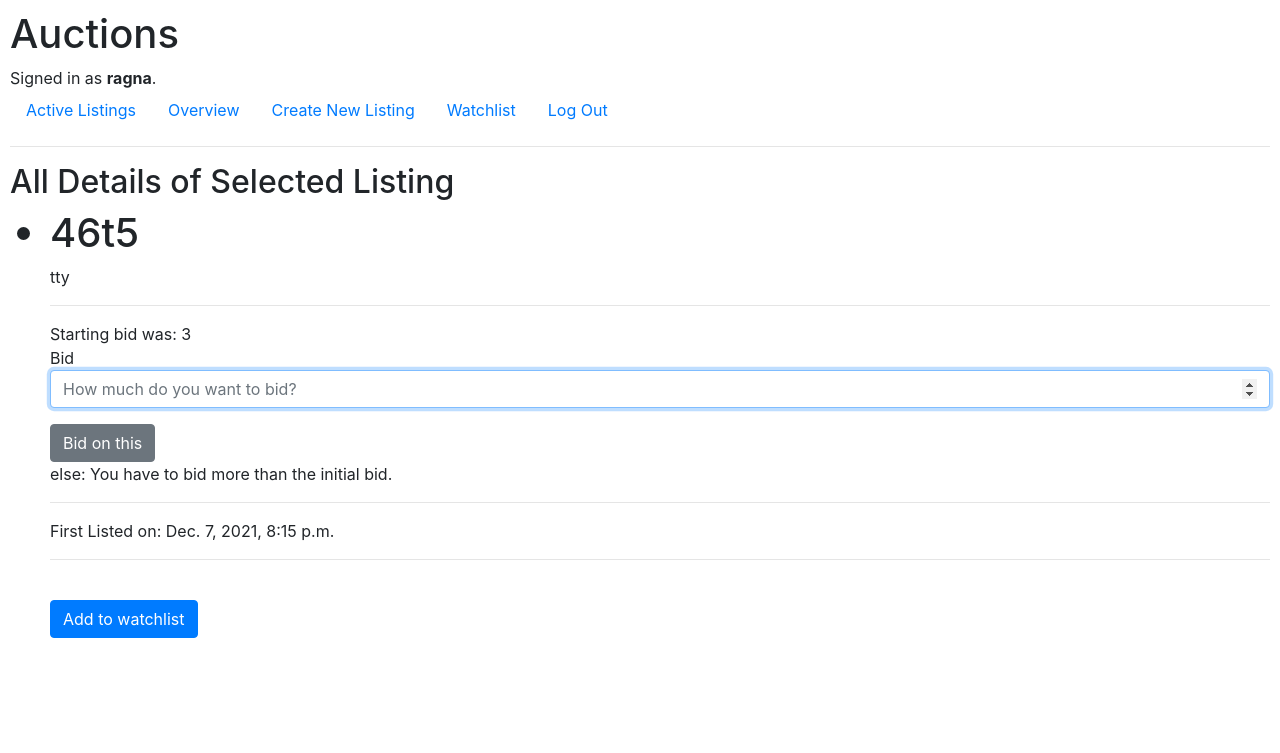
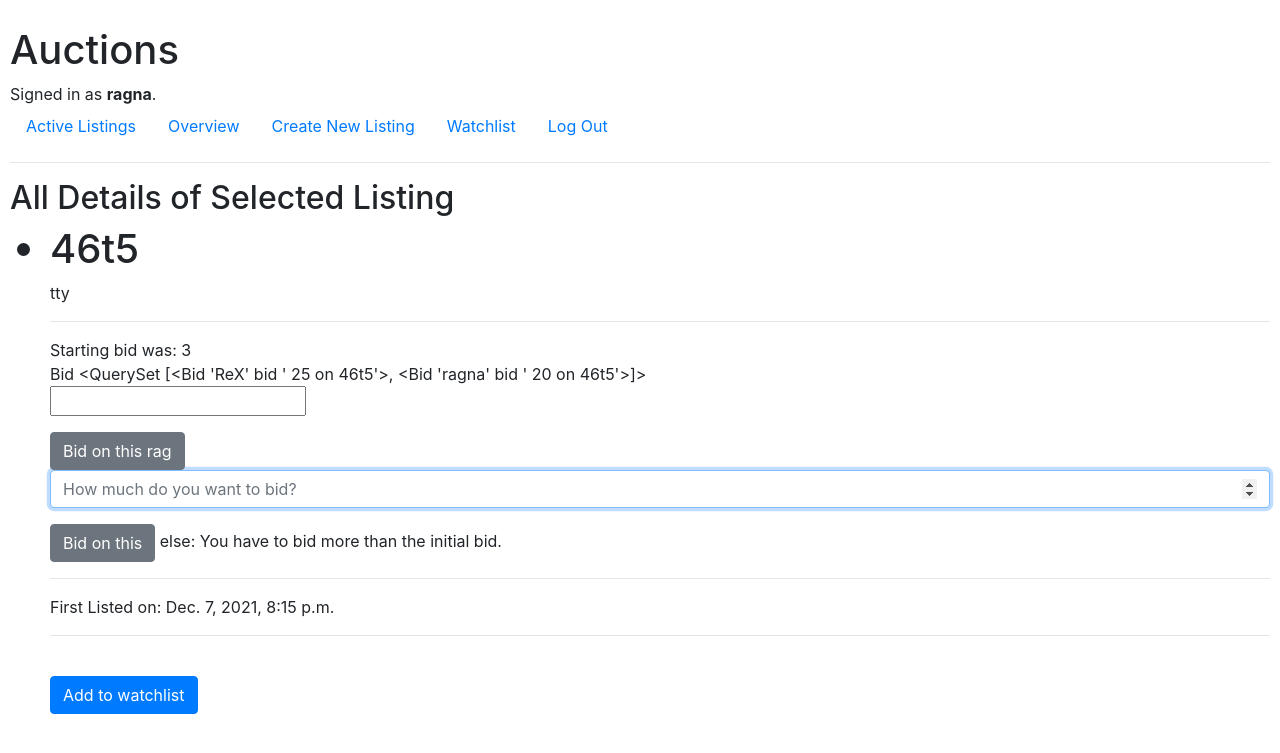
Before and after one commit to ReX342/Commerce, a Django app: page /auction/1 in a window 1280 px wide. Shown: the top 753 px of the page. Run offline with Django 3.2, Linux system fonts and the light colour scheme; a user stored in the database is signed in; data comes from the database, SQL or seed files in the repository; some libraries are stand-ins or nearby versions.

Commit message:
built in messages instead of manual message every page

```diff
--- a/auctions/templates/auctions/layout.html
+++ b/auctions/templates/auctions/layout.html
@@ -8,6 +8,15 @@
         <link href="{% static 'auctions/styles.css' %}" rel="stylesheet">
     </head>
     <body>
+        <div class="row my-2 mx-1">
+            {% if messages %}
+                {% for message in messages %}
+                <div class="alert alert-primary {% if message.tags %}{{ message.tags }}{% endif %}" role="alert">
+                    {{ message }}
+                </div>
+                {% endfor %}
+            {% endif %}
+        </div>
         <h1>Auctions</h1>
         <div>
             {% if user.is_authenticated %}
--- a/auctions/templates/auctions/listing.html
+++ b/auctions/templates/auctions/listing.html
@@ -25,14 +25,14 @@
     {% else %}
     Bid
     {{ bids }}
-    {{ bids.current_bid }}
-    {{ bids.starting_bid }}
         <form action="{% url 'placebid' listing.id %}" method="post">
         {% csrf_token %}
-        {{ form }}
-        {{ bids }}
-        {{ bids.current_bid }}
-        {{ bids.starting_bid }}
+         <div class="form-group">
+            <input type="hidden" name="listing_id" value="{{ listing.id }}">
+            <input type="number" name="amount">
+        </div>
+        <input class="btn btn-secondary" type="submit" value="Bid on this rag">
+        </form>
 
         <div class="form-group">
             <input type="hidden" name="starting_bid" value="{{bids.starting_bid}}">
--- a/auctions/urls.py
+++ b/auctions/urls.py
@@ -18,5 +18,7 @@ urlpatterns = [
     path("unwatch_this/<int:id>", views.unwatch_this, name="unwatch_this"),
     path("bid/<int:id>", views.bid, name="bid"),
     path("bids/<int:id>", views.bids, name="bids"),
-    path("bid_this/<int:id>", views.bid_this, name="bid_this")
+    path("bid_this/<int:id>", views.bid_this, name="bid_this"),
+    path("compare_bids/<int:id>", views.compare_bids, name="compare_bids"),
+    path('placebid/<int:id>', views.placebid, name="placebid")
 ]
--- a/auctions/views.py
+++ b/auctions/views.py
@@ -6,7 +6,7 @@ from django.urls import reverse
 from .models import Auction_Listings, User, Bids, Bid
 from .forms import Auction_ListingsForm, BidsForm
 from django.contrib.auth.decorators import login_required
-
+from django.contrib import messages
 
 def index(request):
     listings = Auction_Listings.objects.all()
@@ -92,10 +92,12 @@ def detail_listing(request, id):
     listing = Auction_Listings.objects.get(id=id)
     logged_in_user = User.objects.get(id=request.user.id)
     all_wish = logged_in_user.wishlisted.all()
-    #bids = Bid.objects.filter(listing=listing1).order_by('-amount')
+    bids = Bid.objects.filter(listing=id).order_by('-amount')
+    print(bids)
     return render(request, "auctions/listing.html", {
                                                    "listing": listing,
-                                                   "all_wish": all_wish
+                                                   "all_wish": all_wish,
+                                                   "bids": bids
                                                    })
 
 def watchlist(request):
@@ -203,3 +205,60 @@ def bid_this(request, id):
         f = Bids(current_bid="current_bid")
         f.save()
     return HttpResponseRedirect(reverse("index"))
+
+def compare_bids(request):
+    if request == "POST":
+        bids = request.POST(Bids)
+        if bids.current_bid > bids.starting_bid:
+            current_bid = bids.current_bid
+            current_bid.save()
+        else:
+            # Message user (in a more user friendly way)
+            return HttpResponse("Your opening bid must be higher")
+        return HttpResponseRedirect(reverse("index"))
+
+@login_required
+def placebid(request, id):
+#     user = User.objects.get(id=request.user.id)
+#     bid = Bid.objects.get(id=id)
+#     auctions = Bid.listing.get(id=id)
+#     amount = Bid.objects.get(amount=Bid.amount)
+#     bid.amount = amount
+#     if amount > bid.listing.starting_bid:
+# #if request.method == 'POST':
+#         amount = request.POST['amount']
+#         bid = Bid(request.POST)
+#    else:
+    messages.info(request, "Your bid must be higher than starting bid")
+    #listing = request.POST['listing']
+#else:
+#     bid.save()
+    return HttpResponseRedirect(reverse("index"))
+
+# Bid.objects.order_by('amount')
+
+
+
+# form action="/place_bid"
+
+# <input type="hidden" name="listing_id" value="{{ listing.id }}">
+# <input type="text" name="amount">
+
+# --- in views
+
+# place_bid function
+
+# Nodig
+# - Huidige gebruiker (te vinden in request.user dacht ik?)
+# - Huidige bod amount (te vinden in request.POST['amount']
+# - Huidige listing id, om de effectieve listing te kunnen terugvinden. (te vinden in request.POST['amount']
+
+# Stappen
+# 1) Haal listing op aan de hand van id
+# 2) Haal bids op van de listing (sorteer op amount)
+# 3) ....
+
+# Einde van de fucntie moet een redirect zijn naar de listing.
+# Er zijn twee uitkomsten
+# - bid gelukt yay
+# - bid niet gelukt, geef de gebruiker een melding waarom. (not authenticated, amount too low ...)
```
Also changed, not shown: auctions/templates/page.html (deleted, +0 -11 lines).
